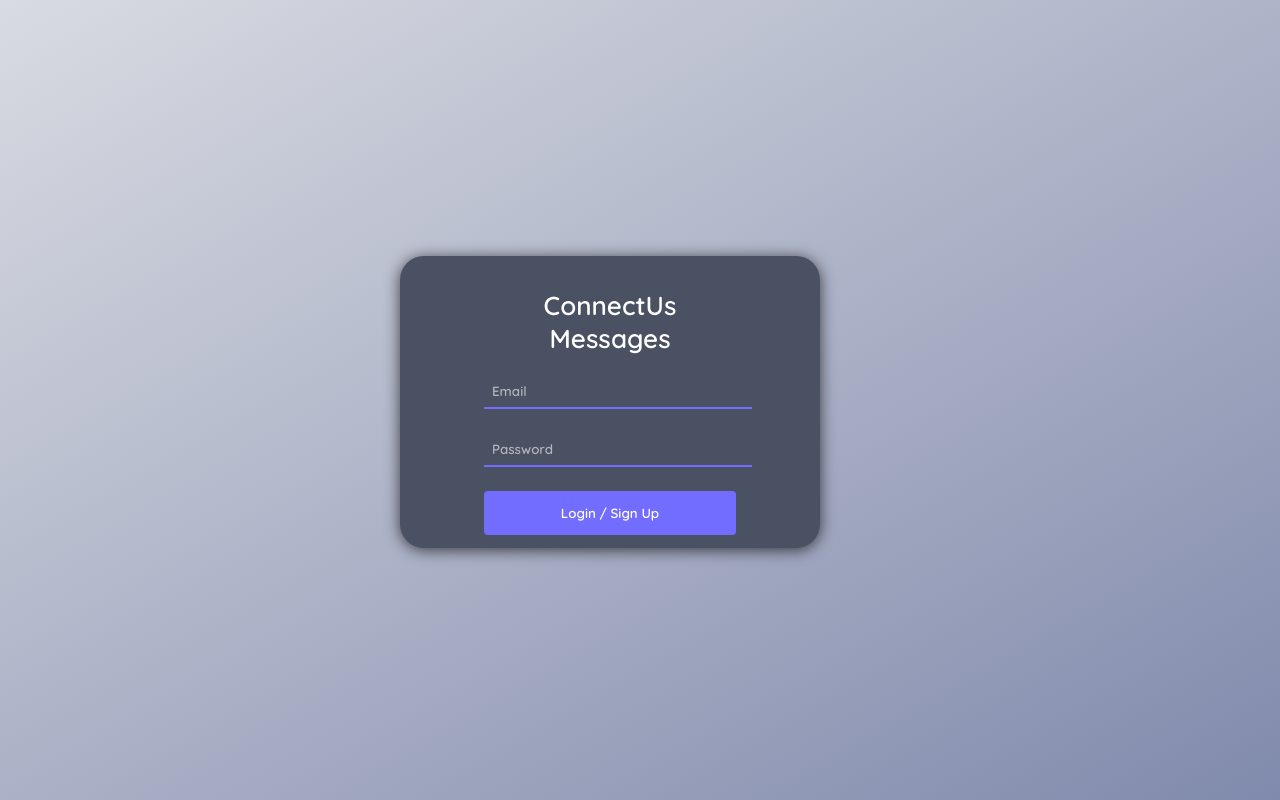
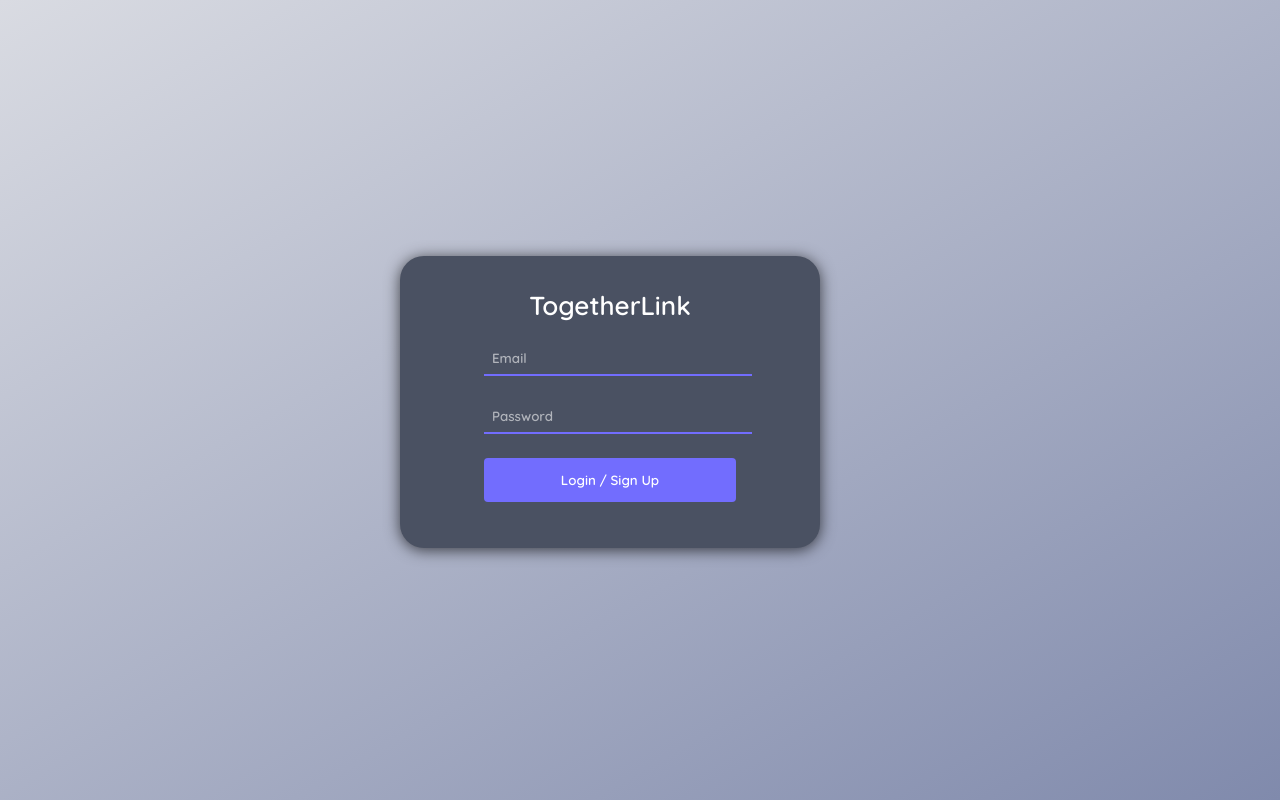
Before and after one commit to MirShahiduzzaman/AllTogether-Chat-App, a Next.js app: page / in a window 1280 px wide. Built offline with nearby package versions, Linux system fonts and the light colour scheme.

Commit message:
Changed Name to TogetherLink

```diff
--- a/pages/index.js
+++ b/pages/index.js
@@ -29,7 +29,7 @@ export default function Auth() {
     <div className="background">
       <div className="auth-container">
         <form className="auth-form" onSubmit={(e) => onSubmit(e)}>
-          <div className="auth-title">ConnectUs Messages</div>
+          <div className="auth-title">TogetherLink</div>
 
           <div className="input-container">
             <input
```
Also changed, not shown: login-screen.png.
